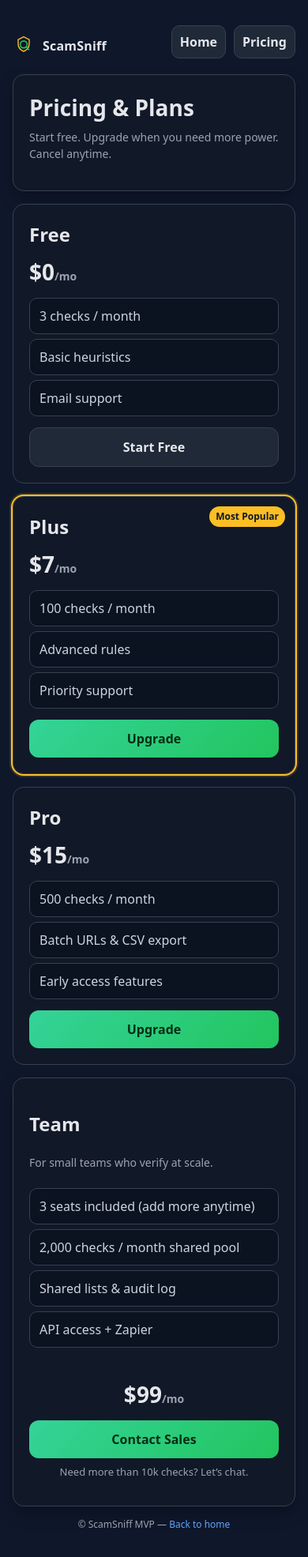
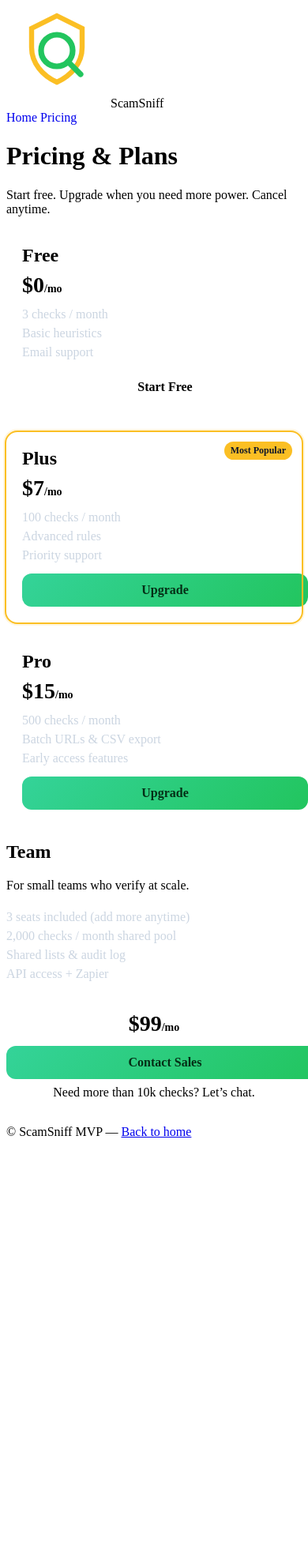
Before and after one commit to rodneyweaver1972-gif/scamsniff-mvp, a Flask app: page / in a window 390 px wide. Shown: the whole page at 79% size. After the commit the page ends 1440 px from the top, so only its background shows below. Run offline with Flask 3, Linux system fonts and the light colour scheme.

Commit message:
Update style.css

```diff
--- a/static/style.css
+++ b/static/style.css
@@ -1,157 +1,100 @@
-/* ==== Base ==== */
-:root{
-  --bg:#0f172a; --card:#111827; --text:#e5e7eb; --muted:#9ca3af;
-  --accent:#22c55e; --warn:#f59e0b; --danger:#ef4444; --link:#60a5fa;
-  --input:#1f2937; --border:#374151;
+/* === Pricing grid & cards === */
+.grid3 {
+  display: grid;
+  grid-template-columns: repeat(3, 1fr);
+  gap: 16px;
 }
-*{box-sizing:border-box}
-html,body{margin:0;padding:0}
-body{
-  font-family: system-ui, -apple-system, Segoe UI, Roboto, "Helvetica Neue", Arial, "Noto Sans", "Apple Color Emoji", "Segoe UI Emoji";
-  background: var(--bg); color: var(--text); line-height:1.5;
+.grid2 {
+  display: grid;
+  grid-template-columns: 2fr 1fr;
+  gap: 16px;
 }
-/* Layout */
-.container{ max-width:720px; margin:32px auto; padding:0 16px; }
-.card{
-  background:var(--card); border:1px solid var(--border); border-radius:14px;
-  padding:20px; box-shadow:0 10px 20px rgba(0,0,0,.25);
-}
-/* Header */
-h1{font-size:28px; margin:0 0 6px}
-.subtitle{color:var(--muted); font-size:14px; margin:0 0 16px}
-/* Form */
-label{display:block; font-weight:600; margin:14px 0 6px}
-input, select, button{ font:inherit; }
-input, select{
-  width:100%; background:var(--input); color:var(--text);
-  border:1px solid var(--border); border-radius:10px; padding:10px 12px; outline:none;
-}
-input::placeholder{color:#94a3b8}
-.row{ display:grid; grid-template-columns:1fr 1fr; gap:12px; }
-@media (max-width:640px){ .row{ grid-template-columns:1fr } }
-button{
-  margin-top:18px; width:100%; padding:12px 14px; border:none; border-radius:12px;
-  background:linear-gradient(135deg,#34d399,#22c55e); color:#052e16; font-weight:800;
-  cursor:pointer; transition:transform .06s ease, filter .2s ease;
-}
-button:hover{ filter:brightness(1.05) }
-button:active{ transform:translateY(1px) }
-/* Tips */
-.note{ margin-top:10px; font-size:13px; color:var(--muted); }
-/* Result badge */
-.badge{
-  display:inline-block; padding:8px 12px; border-radius:999px; font-weight:800; margin-bottom:10px;
-}
-.badge.ok{ background:rgba(34,197,94,.18); color:#86efac; border:1px solid rgba(34,197,94,.35); }
-.badge.warn{ background:rgba(245,158,11,.15); color:#fbbf24; border:1px solid rgba(245,158,11,.35); }
-/* Reasons */
-ul{ list-style:none; padding-left:0; margin:6px 0 0; }
-ul li{
-  background:#0b1220; border:1px solid var(--border); border-radius:10px;
-  padding:10px 12px; margin:8px 0; color:#cbd5e1;
-}
-/* Footer */
-.footer{ text-align:center; color:var(--muted); font-size:12px; margin-top:14px; }
-a{ color:var(--link); text-decoration:none } a:hover{ text-decoration:underline }
-/* === Light Theme (applies when <body class="light">) === */
-body.light{
-  --bg:#f6f7fb;
-  --card:#ffffff;
-  --text:#0f172a;
-  --muted:#475569;
-  --accent:#16a34a;
-  --warn:#b45309;
-  --danger:#b91c1c;
-  --link:#2563eb;
-  --input:#f1f5f9;
-  --border:#e2e8f0;
+@media (max-width: 900px) {
+  .grid3 { grid-template-columns: 1fr; }
+  .grid2 { grid-template-columns: 1fr; }
 }
 
-/* Toggle buttons */
-.toolbar{
-  display:flex; gap:10px; justify-content:flex-end; margin-bottom:10px;
+.plan {
+  background: var(--card);
+  border: 1px solid var(--border);
+  border-radius: 14px;
+  padding: 20px;
+  position: relative;
 }
-.toggle-btn{
-  background: var(--input);
-  border: 1px solid var(--border);
-  color: var(--text);
-  padding: 8px 10px;
-  border-radius: 10px;
-  cursor: pointer;
+.plan.highlight {
+  outline: 2px solid #fbbf24;
+  box-shadow: 0 0 0 4px rgba(251, 191, 36, .15);
+}
+.flag {
+  position: absolute;
+  top: 12px;
+  right: 12px;
+  background: #fbbf24;
+  color: #0f172a;
+  font-weight: 800;
+  padding: 4px 8px;
+  border-radius: 999px;
+  font-size: 12px;
+}
+.plan h2 {
+  margin: 0 0 6px;
+}
+.price {
+  font-size: 28px;
+  font-weight: 800;
+  margin: 8px 0 12px;
+}
+.price span {
+  font-size: 14px;
+  color: var(--muted);
   font-weight: 600;
 }
-.toggle-btn:hover{ filter: brightness(1.03); }
-/* Header with brand + toolbar */
-.header{
-  display:flex; align-items:center; justify-content:space-between; gap:12px;
-  margin-bottom:10px;
+.features {
+  list-style: none;
+  padding: 0;
+  margin: 0 0 14px;
 }
-.brand{ display:flex; align-items:center; gap:10px; }
-.brand img{ width:28px; height:28px; display:block; }
-.brand .title{ font-weight:800; letter-spacing:0.2px; }
+.features li {
+  margin: 6px 0;
+  color: #cbd5e1;
+}
 
-/* Collapsible box */
-.collapsible{ display:none; }
-.collapsible.open{ display:block; }
-/* Bug report link hover effect */
-.note a {
-  color: var(--link); /* default blue */
-  transition: color 0.2s ease, text-shadow 0.2s ease;
-}
-.note a:hover {
-  color: #22c55e; /* green */
-  text-shadow: 0 0 6px #fbbf24; /* subtle gold glow */
-}
-/* === Pricing grid & cards === */
-.grid3{
-  display:grid; grid-template-columns: repeat(3, 1fr); gap:16px;
-}
-.grid2{
-  display:grid; grid-template-columns: 2fr 1fr; gap:16px;
-}
-@media (max-width:900px){ .grid3{ grid-template-columns: 1fr } .grid2{ grid-template-columns: 1fr } }
-
-.plan{
-  background: var(--card);
-  border:1px solid var(--border);
-  border-radius:14px;
-  padding:20px;
-  position:relative;
-}
-.plan.highlight{
-  outline: 2px solid #fbbf24;
-  box-shadow: 0 0 0 4px rgba(251,191,36,.15);
-}
-.flag{
-  position:absolute; top:12px; right:12px;
-  background:#fbbf24; color:#0f172a; font-weight:800;
-  padding:4px 8px; border-radius:999px; font-size:12px;
-}
-.plan h2{ margin:0 0 6px }
-.price{ font-size:28px; font-weight:800; margin:8px 0 12px }
-.price span{ font-size:14px; color: var(--muted); font-weight:600 }
-.features{ list-style:none; padding:0; margin:0 0 14px }
-.features li{ margin:6px 0; color:#cbd5e1 }
-
-.cta, .cta.muted{
-  display:inline-block; text-align:center; width:100%;
-  padding:12px 14px; border-radius:12px; font-weight:800; text-decoration:none;
+.cta, .cta.muted {
+  display: inline-block;
+  text-align: center;
+  width: 100%;
+  padding: 12px 14px;
+  border-radius: 12px;
+  font-weight: 800;
+  text-decoration: none;
   transition: transform .06s ease, filter .2s ease, box-shadow .2s ease;
 }
-.cta{
+.cta {
   background: linear-gradient(135deg, #34d399, #22c55e);
-  color:#052e16;
+  color: #052e16;
 }
-.cta:hover{ filter:brightness(1.05); box-shadow:0 6px 18px rgba(34,197,94,.25) }
-.cta:active{ transform: translateY(1px) }
+.cta:hover {
+  filter: brightness(1.05);
+  box-shadow: 0 6px 18px rgba(34, 197, 94, .25);
+}
+.cta:active {
+  transform: translateY(1px);
+}
 
-.cta.muted{
-  background: var(--input); color: var(--text); border:1px solid var(--border);
+.cta.muted {
+  background: var(--input);
+  color: var(--text);
+  border: 1px solid var(--border);
 }
-.cta.muted:hover{ filter:brightness(1.03) }
+.cta.muted:hover {
+  filter: brightness(1.03);
+}
 
-.blurb{ align-self:center }
-.ctaBox{ text-align:center }
+.blurb { align-self: center; }
+.ctaBox { text-align: center; }
 
 /* Small polish so header links look like buttons */
-.toolbar a.toggle-btn{ display:inline-block; text-decoration:none }
+.toolbar a.toggle-btn {
+  display: inline-block;
+  text-decoration: none;
+}
```
